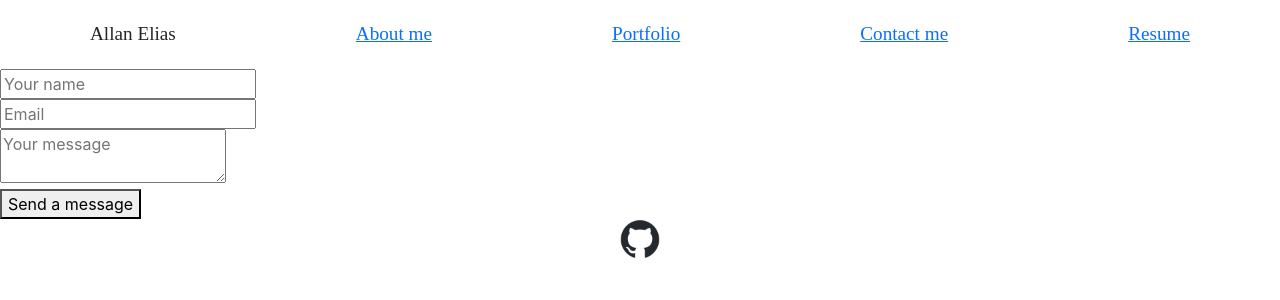
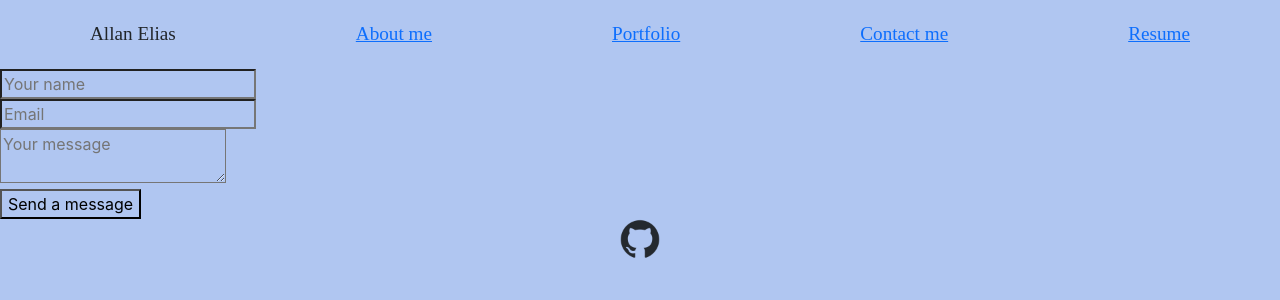
Before and after one commit to EliasAllan/aeportfolio, a React (Create React App) app: page /contact in a window 1280 px wide. Shown: the top 300 px of the page. Built offline with nearby package versions, Linux system fonts and the light colour scheme.

Commit message:
added header and incorporated navbar

```diff
--- a/src/App.css
+++ b/src/App.css
@@ -1,3 +1,7 @@
+*{
+  background-color: #b0c6f1;
+}
+
 .App {
   text-align: center;
 }
--- a/src/App.js
+++ b/src/App.js
@@ -1,17 +1,17 @@
-
+// import logo from "./logo.svg";
 import { BrowserRouter, Routes, Route } from "react-router-dom";
 import "./App.css";
-import Navbar from "./components/Navbar";
 import Footer from "./components/Footer";
 import About from "./pages/About";
 import Projects from "./pages/Projects";
 import Contact from "./pages/Contact";
+import Header from "./components/Header";
 
 function App() {
   return (
     <>
       <BrowserRouter>
-        <Navbar />
+        <Header/>
         <Routes>
           <Route path="/">
             <Route index element={<About />} />
--- /dev/null
+++ b/src/components/Header.js
@@ -0,0 +1,11 @@
+import React from "react";
+import Navbar from "./Navbar";
+
+function Header() {
+  return (
+    <p id="myname">Allan Elias</p>,
+    <Navbar />
+  );
+}
+
+export default Header;
--- a/src/pages/Contact.js
+++ b/src/pages/Contact.js
@@ -2,6 +2,7 @@ import React from "react";
 
 function Contact() {
   return (
+    <div id="form">
     <form
     id="contact-form"
     // action={FORM_ENDPOINT}
@@ -22,6 +23,7 @@ function Contact() {
         <button type="submit"> Send a message </button>
       </div>
     </form>
+    </div>
   );
 }
 
```
